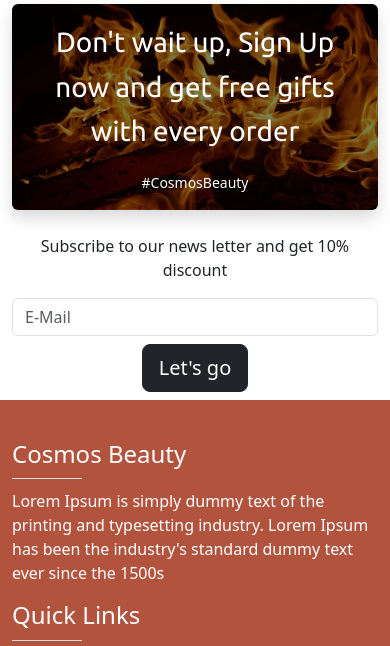
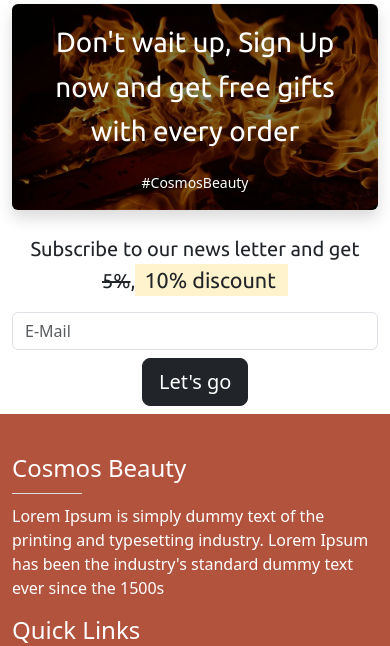
Before and after one commit to MBilalQureshi/Cosmos-beauty-pp4, a Django app: page / in a window 390 px wide. Shown: the part 665-1311 px from the top of the page. Run offline with Django 4.2, Linux system fonts and the light colour scheme.

Commit message:
Fix responsive fonts and add hover grow effect

```diff
--- a/static/css/style.css
+++ b/static/css/style.css
@@ -132,6 +132,34 @@ small{
     line-height: 1.6;
 }
 
+/* News letter Subscription */
+#news-letter-text{
+    font-family: 'Ubuntu', sans-serif;
+}
+/* hover grow */
+.hvr-grow {
+    display: inline-block;
+    vertical-align: middle;
+    -webkit-transform: perspective(1px) translateZ(0);
+    transform: perspective(1px) translateZ(0);
+    box-shadow: 0 0 1px rgba(0, 0, 0, 0);
+    -webkit-transition-duration: 0.3s;
+    transition-duration: 0.3s;
+    -webkit-transition-property: transform;
+    transition-property: transform;
+  }
+  .hvr-grow:hover, .hvr-grow:focus, .hvr-grow:active {
+    -webkit-transform: scale(1.1);
+    transform: scale(1.1);
+  }
+
+  .hvr-grow:hover{
+    background-color: #B2533E;
+    color: #fff;
+  }
+
+
+
 /* footer */
 .footer-area{
     padding: 40px 0px;
--- a/templates/index.html
+++ b/templates/index.html
@@ -70,15 +70,15 @@
 <!-- Newsletter subscribe -->
 <div class="container">
     <div class="row">
-        <div class="text-center">
-            <p>Subscribe to our news letter and get 10% discount</p>
+        <div id="news-letter-text" class="text-center">
+            <p class="fs-5">Subscribe to our news letter and get <s>5%</s>,<mark class="fs-4"> 10% discount<mark></p>
         </div>
     </div>
     <div class="row">
         <div class="col-md-6 mx-auto text-center">
             <input type="email" class="form-control" placeholder="E-Mail" aria-label="Recipient's email" aria-describedby="button-email">
             <div class="mt-2 mb-2" id="button-email">
-                <button class="btn btn-lg btn-dark" type="button">Let's go</button>
+                <button class="btn btn-lg btn-dark hvr-grow" type="button">Let's go</button>
             </div>
         </div>
     </div>
```
